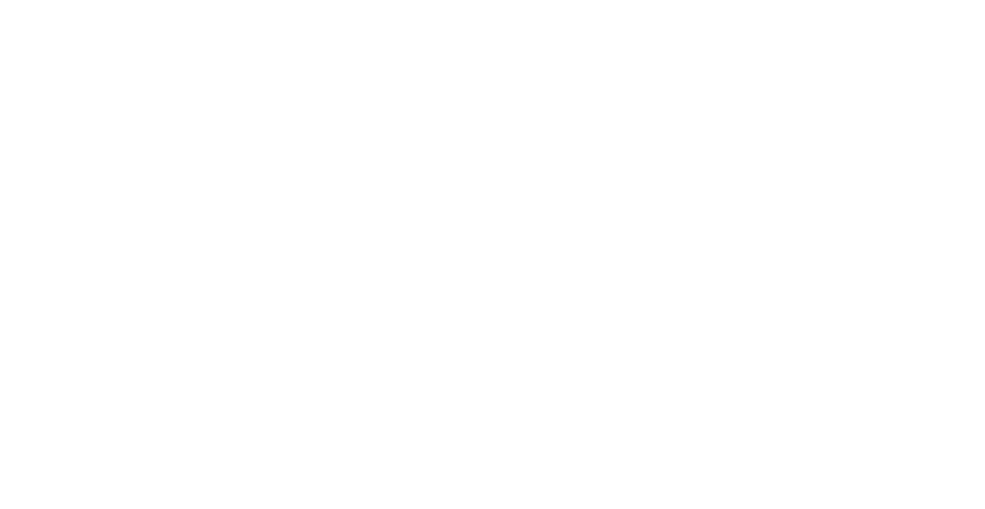
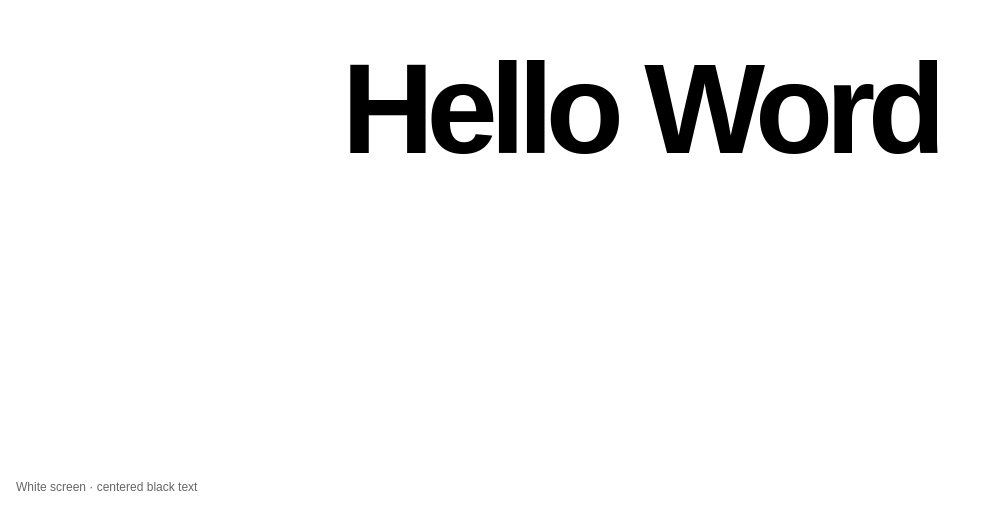
Before and after one commit to ThanhNV121097/project-eebcb208, a Next.js app in the folder code/frontend/: page / in a window 1280 px wide. Shown: the part 291-800 px from the top of the page, without its empty margins (0-985 px from the left). Built offline with nearby package versions, Linux system fonts and the light colour scheme.

Commit message:
feat(ui): mount greeting screen

```diff
--- a/code/frontend/app/page.tsx
+++ b/code/frontend/app/page.tsx
@@ -1,3 +1,5 @@
+import GreetingScreen from '../components/GreetingScreen';
+
 export default function Home() {
-  return <main>{/* Story components mount here. */}</main>;
+  return <GreetingScreen />;
 }
```
